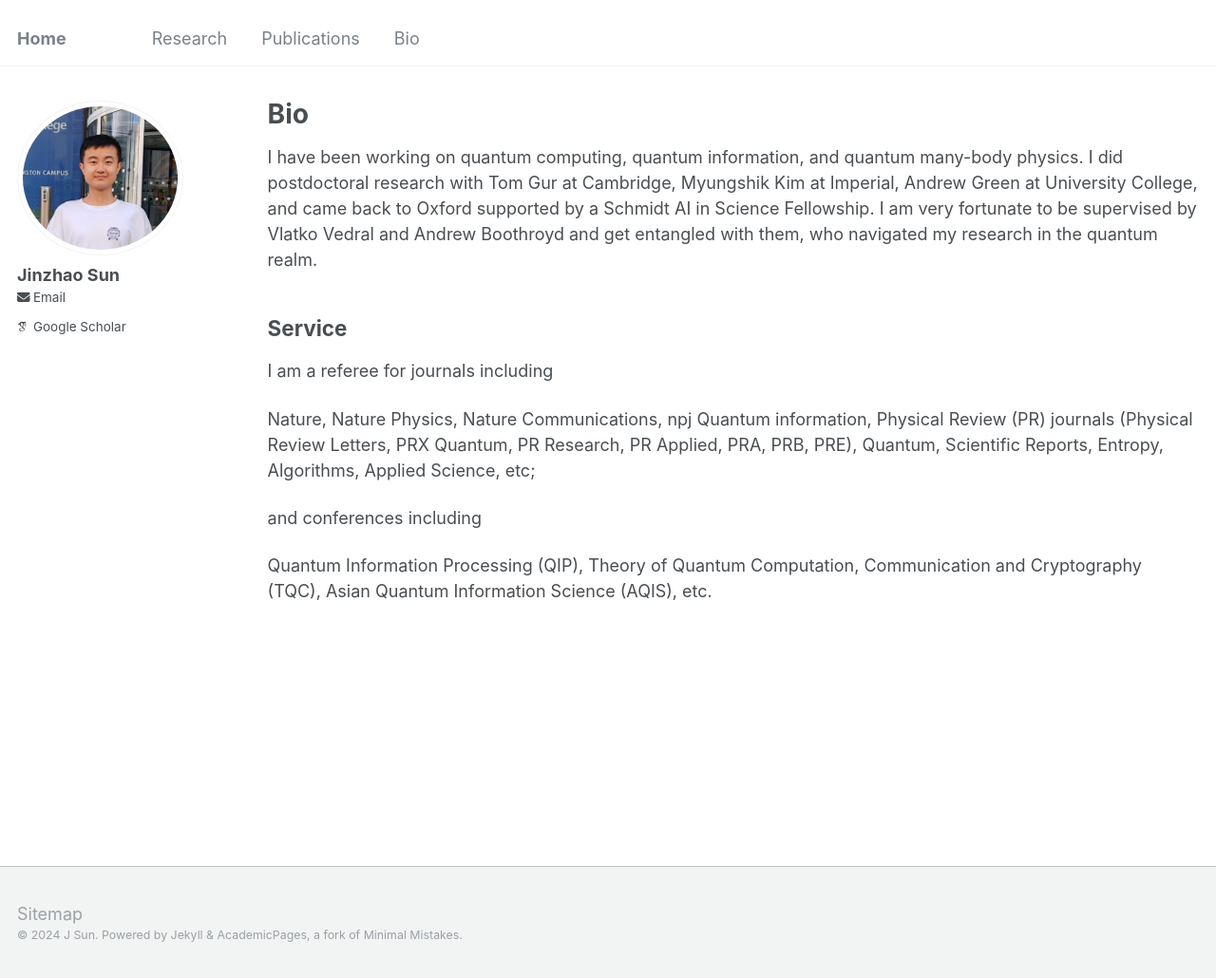
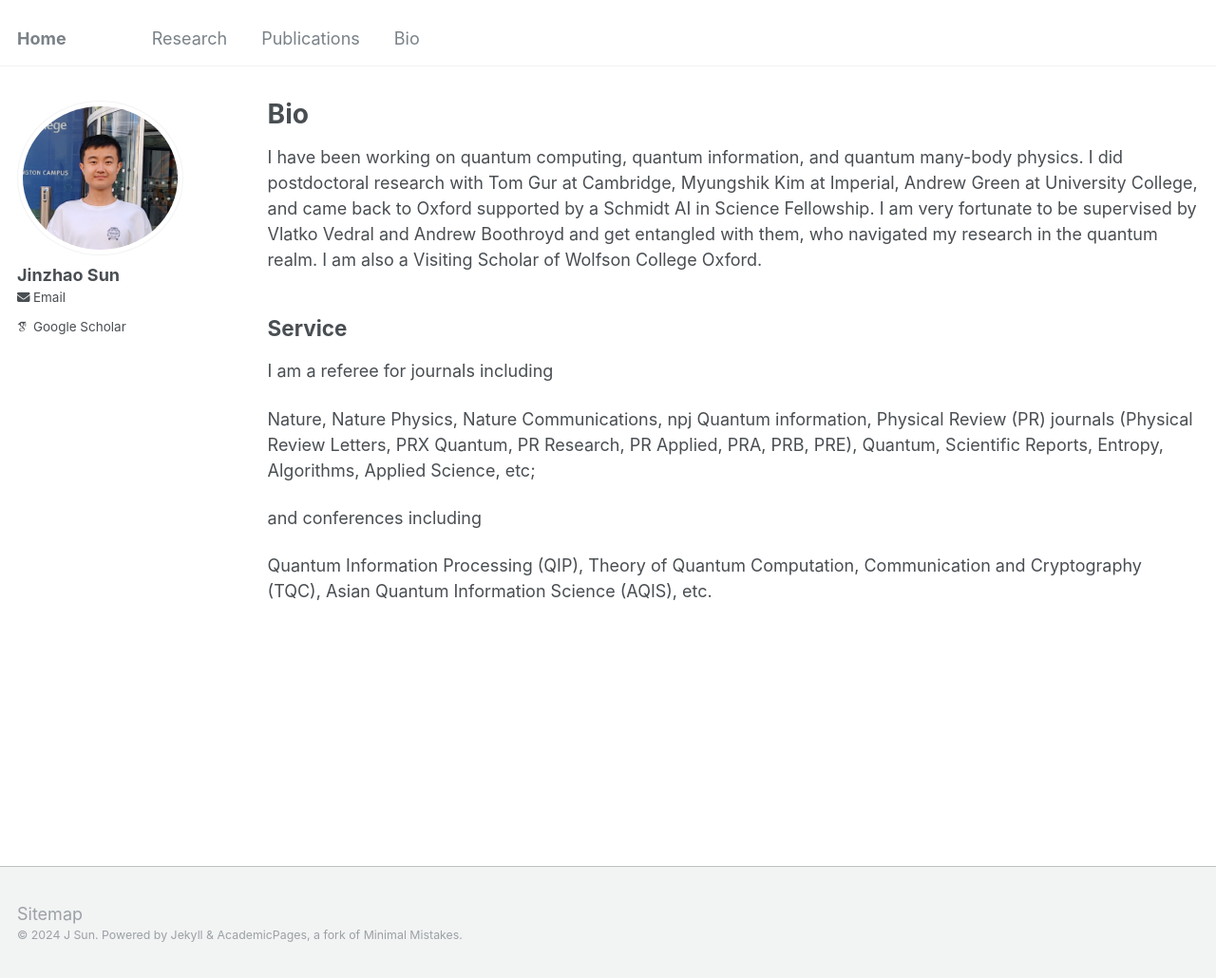
Before and after one commit to jinzhao-sun/jinzhao-sun.github.io, a Jekyll site: the page built from _pages/cv.md, in a window 1280 px wide and 1030 px high. Shown: the whole window at 95% size. Built offline with Jekyll 4.4.1, drawn with Linux system fonts in a browser that asks for light colours; some web fonts are replaced.

Commit message:
Update cv.md

```diff
--- a/_pages/cv.md
+++ b/_pages/cv.md
@@ -9,7 +9,7 @@ redirect_from:
 
 {% include base_path %}
 
-I have been working on quantum computing, quantum information, and quantum many-body physics.  I did postdoctoral research with Tom Gur at Cambridge, Myungshik Kim at Imperial, Andrew Green at University College, and came back to Oxford supported by a Schmidt AI in Science Fellowship. I am very fortunate to be supervised by Vlatko Vedral and Andrew Boothroyd and get entangled with them, who navigated my research in the quantum realm.
+I have been working on quantum computing, quantum information, and quantum many-body physics.  I did postdoctoral research with Tom Gur at Cambridge, Myungshik Kim at Imperial, Andrew Green at University College, and came back to Oxford supported by a Schmidt AI in Science Fellowship. I am very fortunate to be supervised by Vlatko Vedral and Andrew Boothroyd and get entangled with them, who navigated my research in the quantum realm. I am also a Visiting Scholar of Wolfson College Oxford.
 
 Service
 -----
```
Also changed, not shown: other parts of _pages/cv.md (+1 -1 lines).
